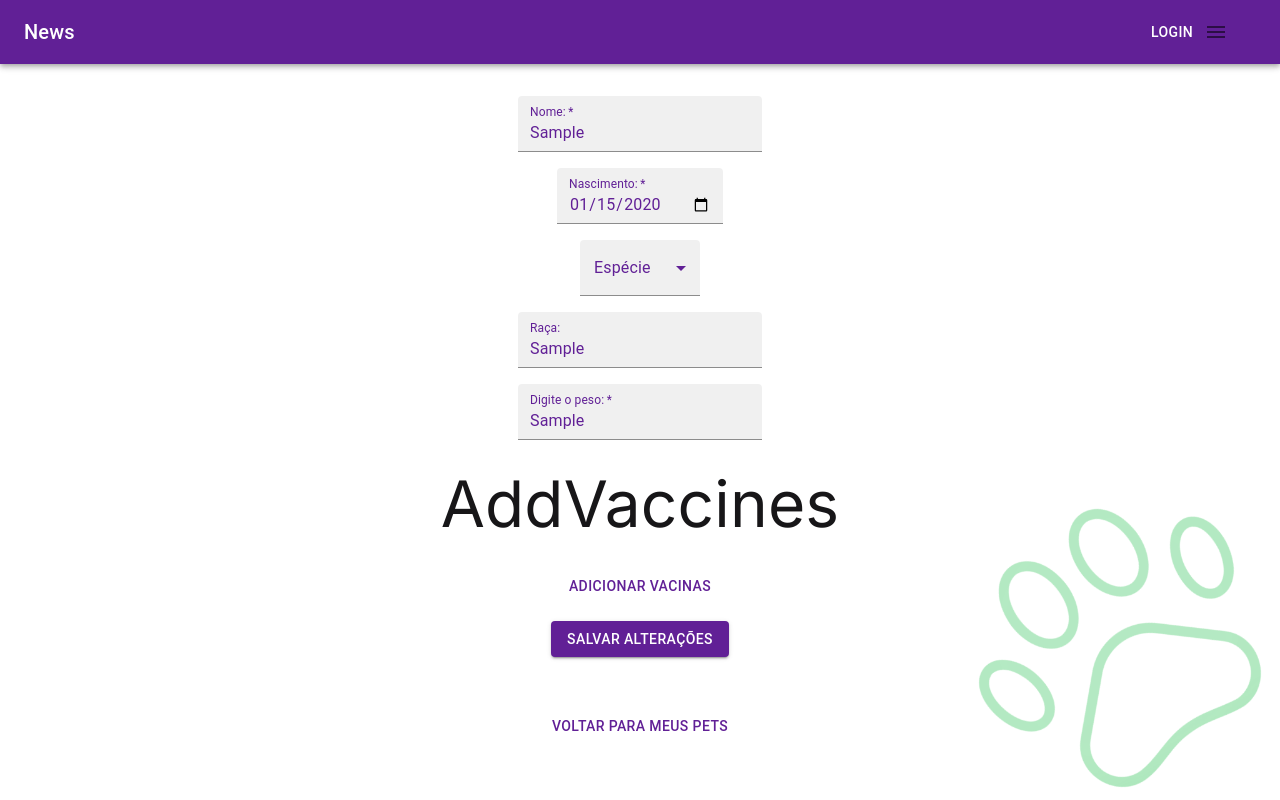
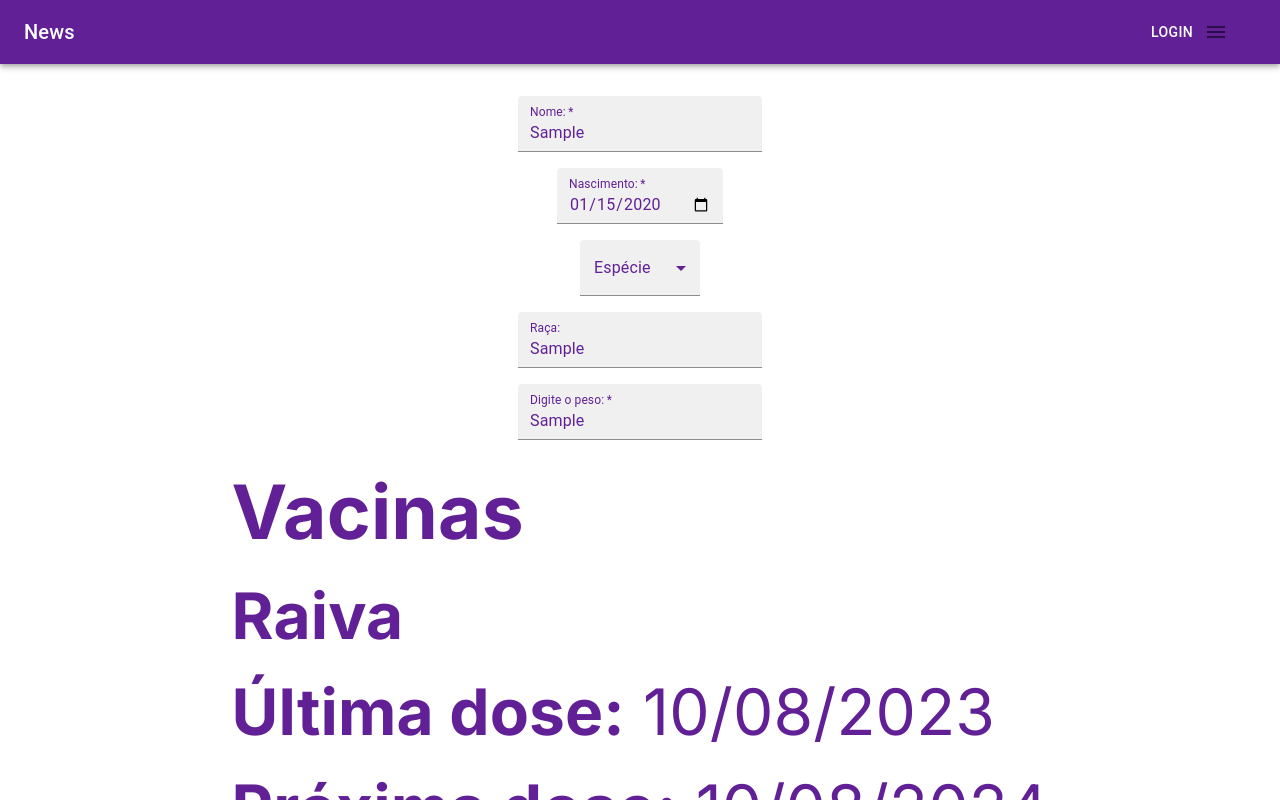
Before and after one commit to ClaraMeirelles/app-pet-front, a Next.js app in the folder pet-app/: page /cadastro-pet in a window 1280 px wide. Both pictures are taken after typing "Sample", "2020-01-15", "Sample", "Sample" into the empty fields and a click on the button "ADICIONAR VACINAS". Built offline with nearby package versions, Linux system fonts and the light colour scheme.

Commit message:
criação de Vaccines e correção no layout

```diff
--- a/pet-app/app/cadastro-pet/page.js
+++ b/pet-app/app/cadastro-pet/page.js
@@ -6,6 +6,7 @@ import Header from "../../components/Header/Header";
 import SecondaryButton from '../../ui/Buttons/SecondaryButton/SecondaryButton';
 import { useForm } from '../../hooks/useForm';
 import { AddVaccines } from '../../components/AddVaccines/AddVaccines';
+import { Vaccines } from '../../components/Vaccines/Vaccines';
 export default function Signup() {
   const [theme, setTheme] = useState('dark'); // Pode ser 'light' ou 'dark'
   const [edit, setEdit] = useState(false);
@@ -118,7 +119,9 @@ export default function Signup() {
                 required
                 autoFocus
               />
-              {addVaccines && <AddVaccines />}
+              {addVaccines && <>
+                <Vaccines />
+                <AddVaccines /></>}
               <Button onClick={() => { setAddVaccines(!addVaccines) }}>Adicionar vacinas</Button>
             </>
 
--- /dev/null
+++ b/pet-app/components/Vaccines/Vaccines.js
@@ -0,0 +1,14 @@
+import React from 'react'
+
+export function Vaccines() {
+    return (
+        <div>
+            <h3>Vacinas</h3>
+            <>
+                <h4>Raiva</h4>
+                <p><strong>Última dose:</strong> 10/08/2023</p>
+                <p><strong>Próxima dose:</strong> 10/08/2024</p>
+            </>
+        </div >
+    )
+}
--- a/pet-app/ui/StyledLogin/styled.js
+++ b/pet-app/ui/StyledLogin/styled.js
@@ -35,6 +35,8 @@ export const StyledLogin = styled.section`
   background-size: 80%;
   background-position-x: 140%;
   background-position-y: 115%;
+  min-height: fit-content;
+  overflow-x: scroll;
 
   @media screen and (min-device-width: 750px) {
     background-position: center bottom;
--- a/pet-app/ui/StyledPetRegistration/styled.js
+++ b/pet-app/ui/StyledPetRegistration/styled.js
@@ -27,6 +27,8 @@ export const StyledSignup = styled.section`
   background-size: 30%;
   background-position-x: 140%;
   background-position-y: 115%;
+  min-height: fit-content;
+  overflow-x: scroll;
 
   @media screen and (min-device-width: 750px) {
     background-position: right bottom;
```
